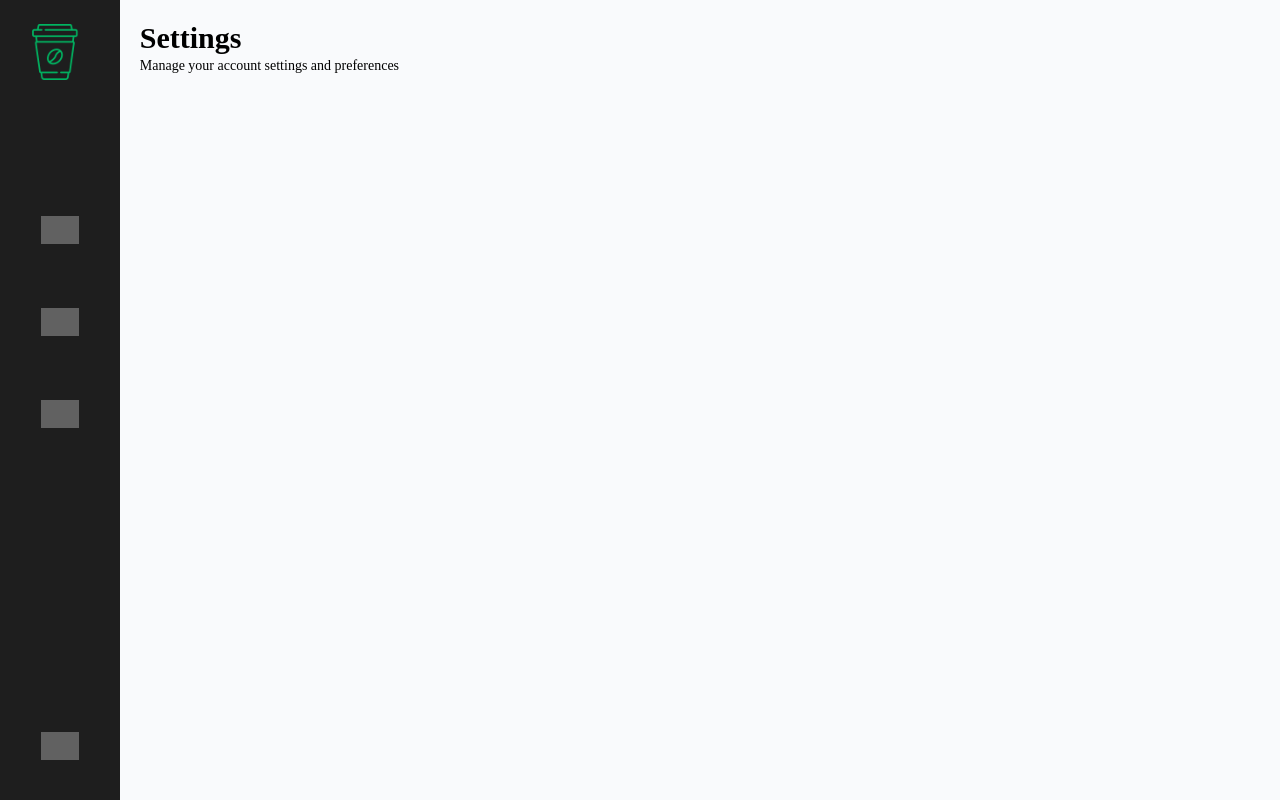
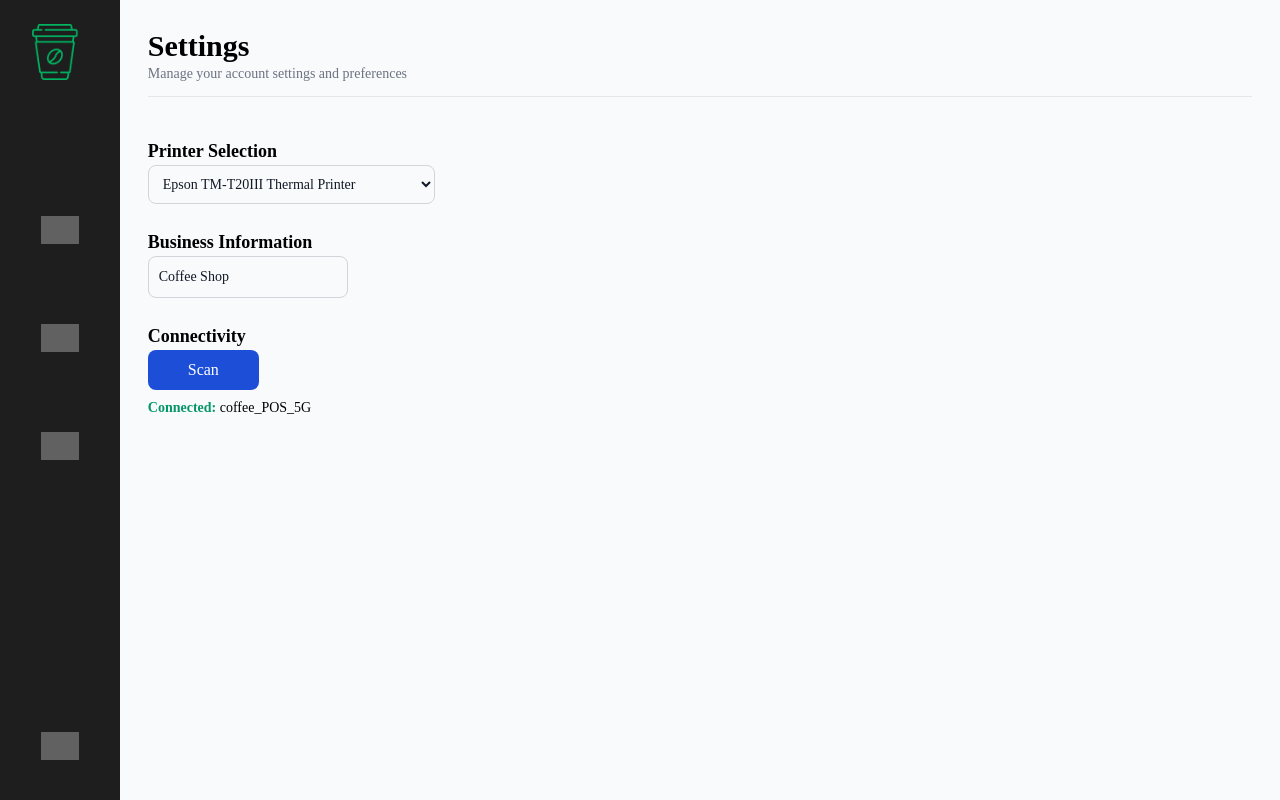
Before and after one commit to NilanshuBasnet/POSsystem, a React (Vite) app: page /settings in a window 1280 px wide. Built offline with nearby package versions, Linux system fonts and the light colour scheme; grey boxes are pictures that could not be loaded; a web font is replaced by a local one.

Commit message:
Settings page Added

```diff
--- a/src/Components/Dashboard.jsx
+++ b/src/Components/Dashboard.jsx
@@ -18,7 +18,7 @@ const Dashboard = () => {
           <Cards name="Iced Coffee" img="https://cdn.pixabay.com/photo/2021/01/06/10/11/coffee-5893926_960_720.jpg" />
 
         </div>
-        <div className="w-1/4 bg-black text-white p-5">
+        <div className="border border-gr w-1/4 bg-white  p-5">
           <h1 className="text-lg"><b>Bill</b></h1>
           <hr class="border-t-2 border-dotted border-gray-400 my-4"/>
           <p>Total: </p>
--- a/src/Components/History.jsx
+++ b/src/Components/History.jsx
@@ -2,9 +2,9 @@ import React from 'react'
 
 const History = () => {
   return (
-    <div className="h-screen p-5 bg-[#F9FAFC]">
+    <div className="h-screen p-7 bg-[#F9FAFC]">
         <h1 className="text-3xl"><b>History</b></h1>
-        <p className="text-sm">Get your sales history here</p>
+        <p className="text-sm text-gray-500 mb-3">Get your sales history here</p><hr/>
     </div>
   )
 }
--- a/src/Components/Menu.jsx
+++ b/src/Components/Menu.jsx
@@ -10,12 +10,12 @@ const Menu = () => {
         <img className="h-full" src={logo}/>
       </div>
 
-      <div className="flex flex-col justify-center items-center h-auto mt-14">
+      <div className="flex flex-col justify-center items-center h-auto mt-14 gap-20">
       <Link to='/dashboard'>
-          <img className="invert h-7 mb-16" src="https://cdn-icons-png.flaticon.com/512/1828/1828765.png"/>
+          <img className="invert h-7" src="https://cdn-icons-png.flaticon.com/512/1828/1828765.png"/>
         </Link>
         <Link to='history'>
-          <img className="invert h-7 mb-16" src="https://cdn-icons-png.flaticon.com/512/2961/2961948.png"/>
+          <img className="invert h-7" src="https://cdn-icons-png.flaticon.com/512/2961/2961948.png"/>
         </Link>
         <Link to='settings'>
           <img className="invert h-7" src="https://cdn-icons-png.flaticon.com/512/3524/3524636.png"/>
--- a/src/Components/Settings.jsx
+++ b/src/Components/Settings.jsx
@@ -3,9 +3,26 @@ import TopBar from './TopBar'
 
 const Settings = () => {
   return (
-    <div className="h-screen p-5 bg-[#F9FAFC]">
+    <div className="h-screen p-7 bg-[#F9FAFC]">
         <h1 className="text-3xl"><b>Settings</b></h1>
-        <p className="text-sm">Manage your account settings and preferences</p>
+        <p className="text-sm text-gray-500 mb-3">Manage your account settings and preferences</p><hr/>
+        <div className="mt-10">
+          <h2 className="text-lg"><b>Printer Selection</b></h2>
+          <select name="printers" className="bg-gray-50 border border-gray-300 text-gray-900 text-sm rounded-lg block w-auto p-2.5 ">
+            <option value="epson">Epson TM-T20III Thermal Printer</option>
+            <option value="star">Star Micronics TSP143III Receipt Printer</option>
+            <option value="Bixolon">Bixolon SRP-350III Direct Thermal Printer</option>
+          </select>
+          <br/>
+
+          <h2 className="text-lg"><b>Business Information</b></h2>
+          <input className="bg-gray-50 block text-gray-900 text-sm rounded-lg p-2.5 border border-gray-300" type="text" value="Coffee Shop"/>
+          <br/>
+
+          <h2 className="text-lg"><b>Connectivity</b></h2>
+          <button className="text-white bg-blue-700 hover:bg-blue-600  px-10 py-2 rounded-lg">Scan</button>
+          <p className="text-sm mt-2"><b className="text-emerald-600">Connected:</b> coffee_POS_5G</p>
+        </div>
     </div>
   )
 }
```
